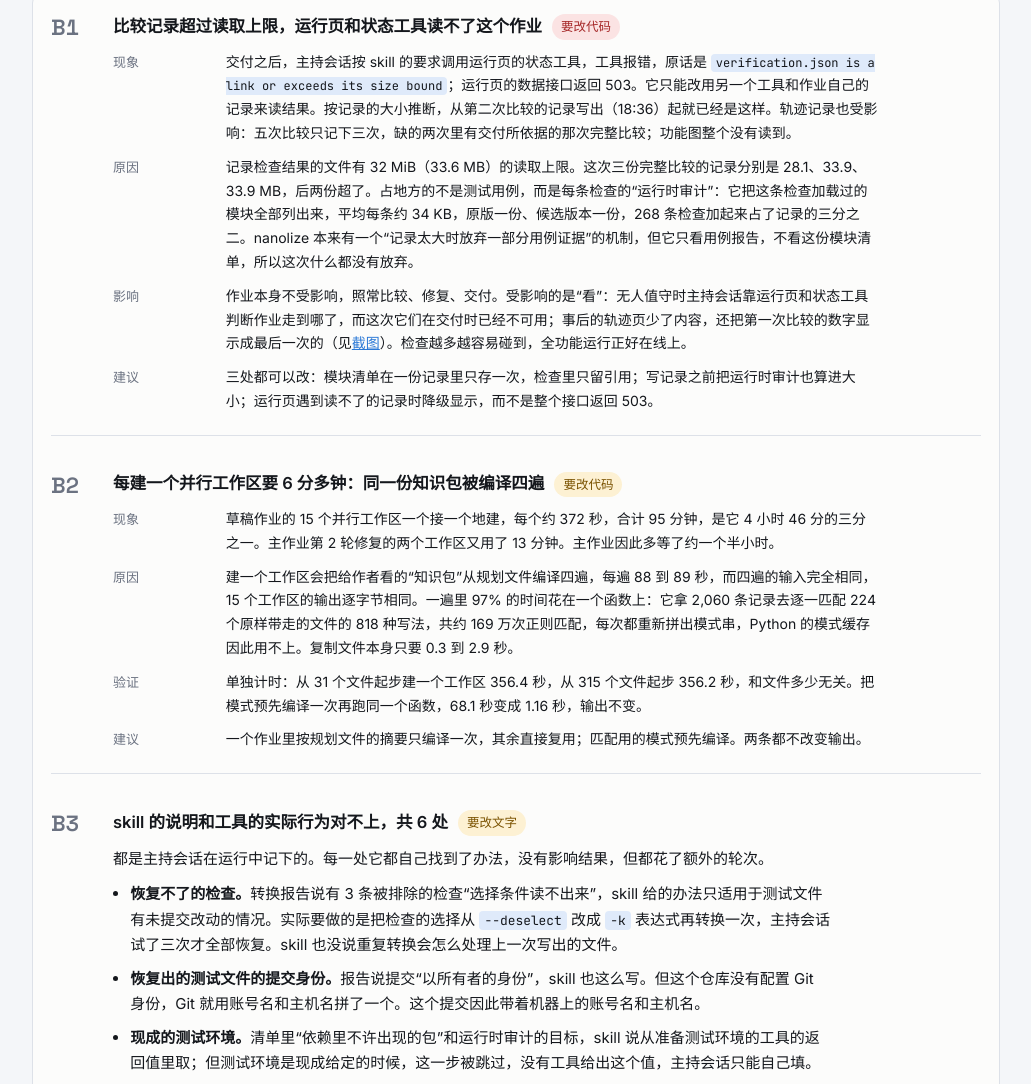
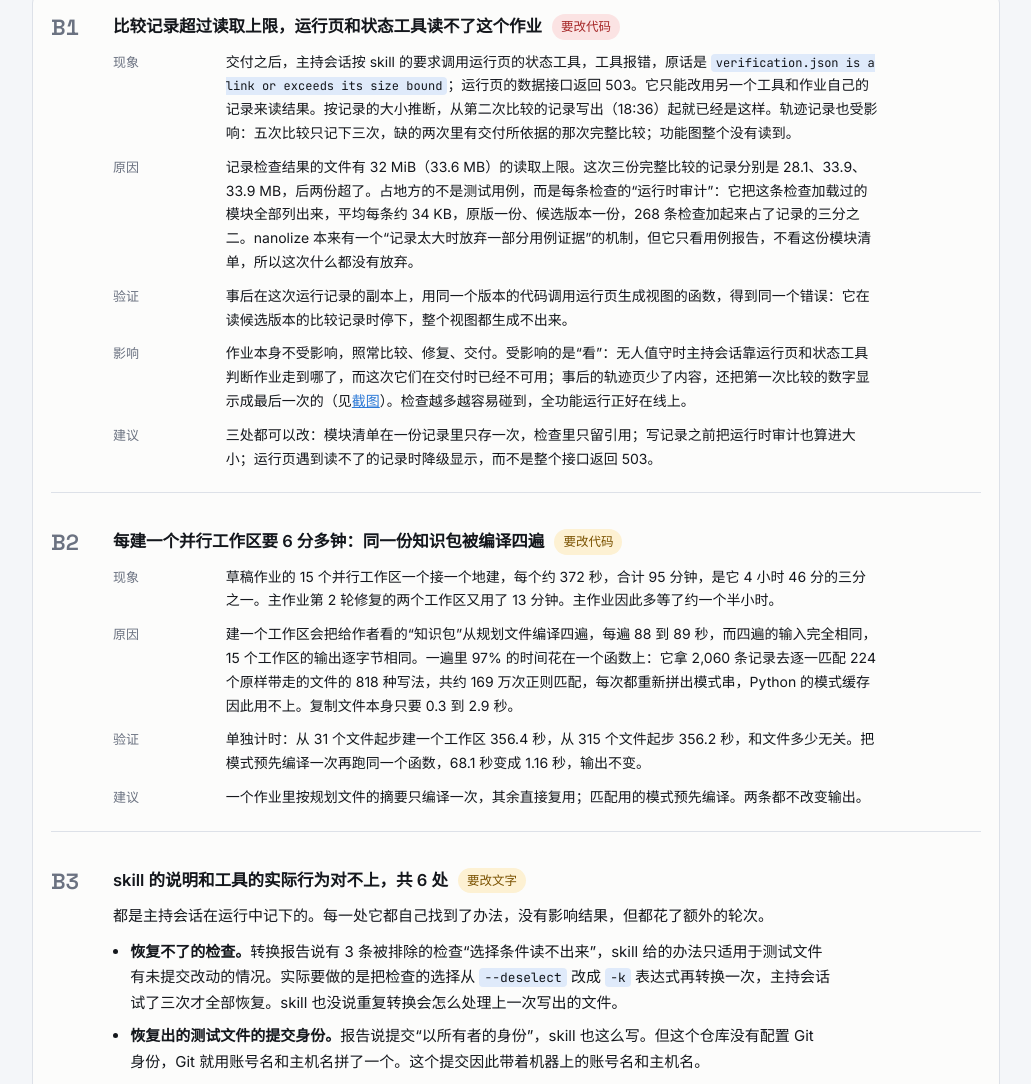
Before and after one commit to yukang2017/nanolize-detectron2-all-20261124, a plain HTML site: page index.html in a window 1280 px wide. Shown: the part 8931-10015 px from the top of the page, without its empty margins (124-1155 px from the left). Drawn offline with Linux system fonts and the light colour scheme.

Commit message:
Add how the run page's failure was reproduced
Co-Authored-By: Claude Fable 5.2 <noreply@anthropic.com>

```diff
--- a/index.html
+++ b/index.html
@@ -477,6 +477,8 @@ figcaption { font-size: 13px; color: var(--ink-2); max-width: 80ch; }
             <dd>交付之后，主持会话按 skill 的要求调用运行页的状态工具，工具报错，原话是 <code>verification.json is a link or exceeds its size bound</code>；运行页的数据接口返回 503。它只能改用另一个工具和作业自己的记录来读结果。按记录的大小推断，从第二次比较的记录写出（18:36）起就已经是这样。轨迹记录也受影响：五次比较只记下三次，缺的两次里有交付所依据的那次完整比较；功能图整个没有读到。</dd>
             <dt>原因</dt>
             <dd>记录检查结果的文件有 32 MiB（33.6 MB）的读取上限。这次三份完整比较的记录分别是 28.1、33.9、33.9 MB，后两份超了。占地方的不是测试用例，而是每条检查的“运行时审计”：它把这条检查加载过的模块全部列出来，平均每条约 34 KB，原版一份、候选版本一份，268 条检查加起来占了记录的三分之二。nanolize 本来有一个“记录太大时放弃一部分用例证据”的机制，但它只看用例报告，不看这份模块清单，所以这次什么都没有放弃。</dd>
+            <dt>验证</dt>
+            <dd>事后在这次运行记录的副本上，用同一个版本的代码调用运行页生成视图的函数，得到同一个错误：它在读候选版本的比较记录时停下，整个视图都生成不出来。</dd>
             <dt>影响</dt>
             <dd>作业本身不受影响，照常比较、修复、交付。受影响的是“看”：无人值守时主持会话靠运行页和状态工具判断作业走到哪了，而这次它们在交付时已经不可用；事后的轨迹页少了内容，还把第一次比较的数字显示成最后一次的（见<a href="#pages">截图</a>）。检查越多越容易碰到，全功能运行正好在线上。</dd>
             <dt>建议</dt>
```
